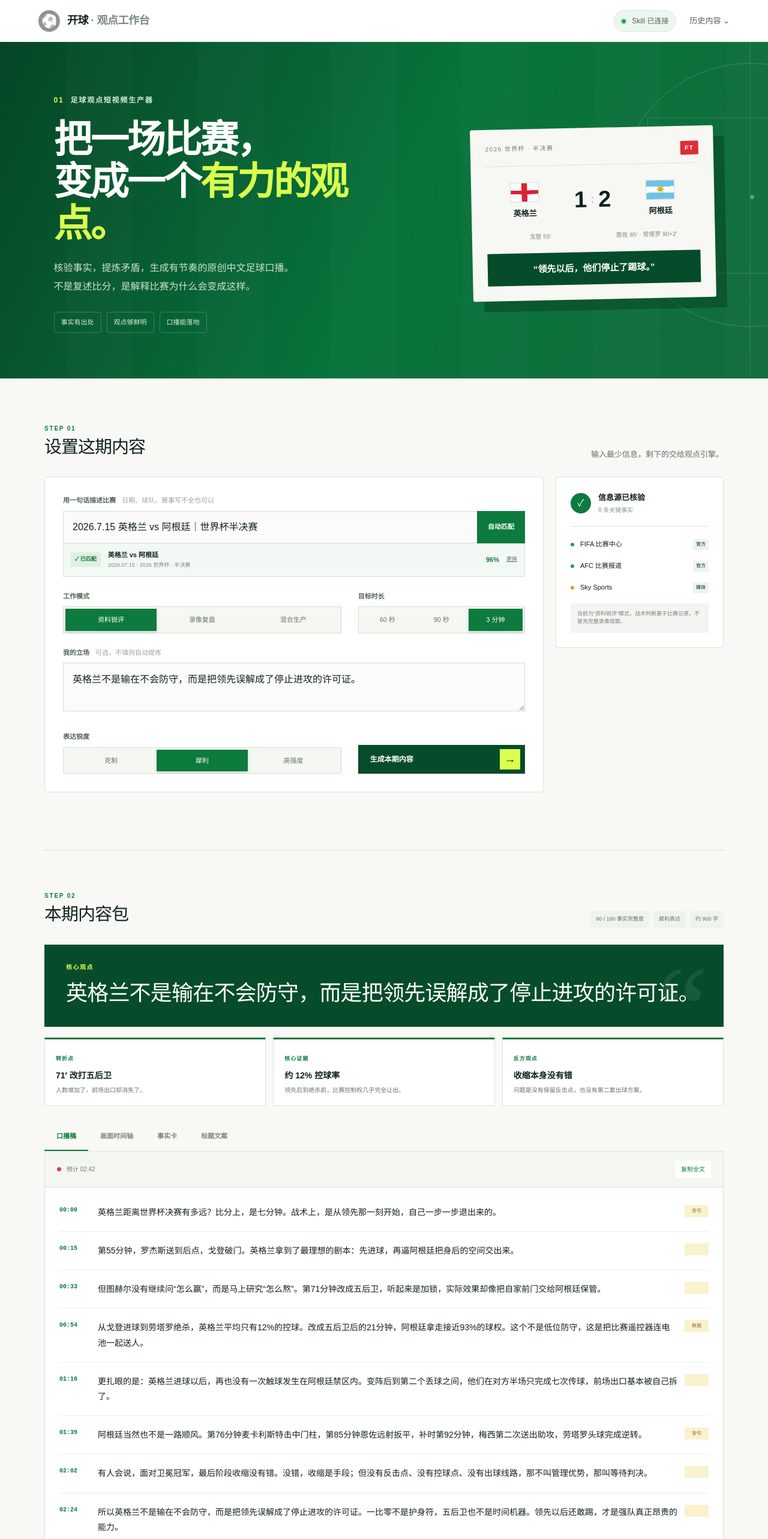
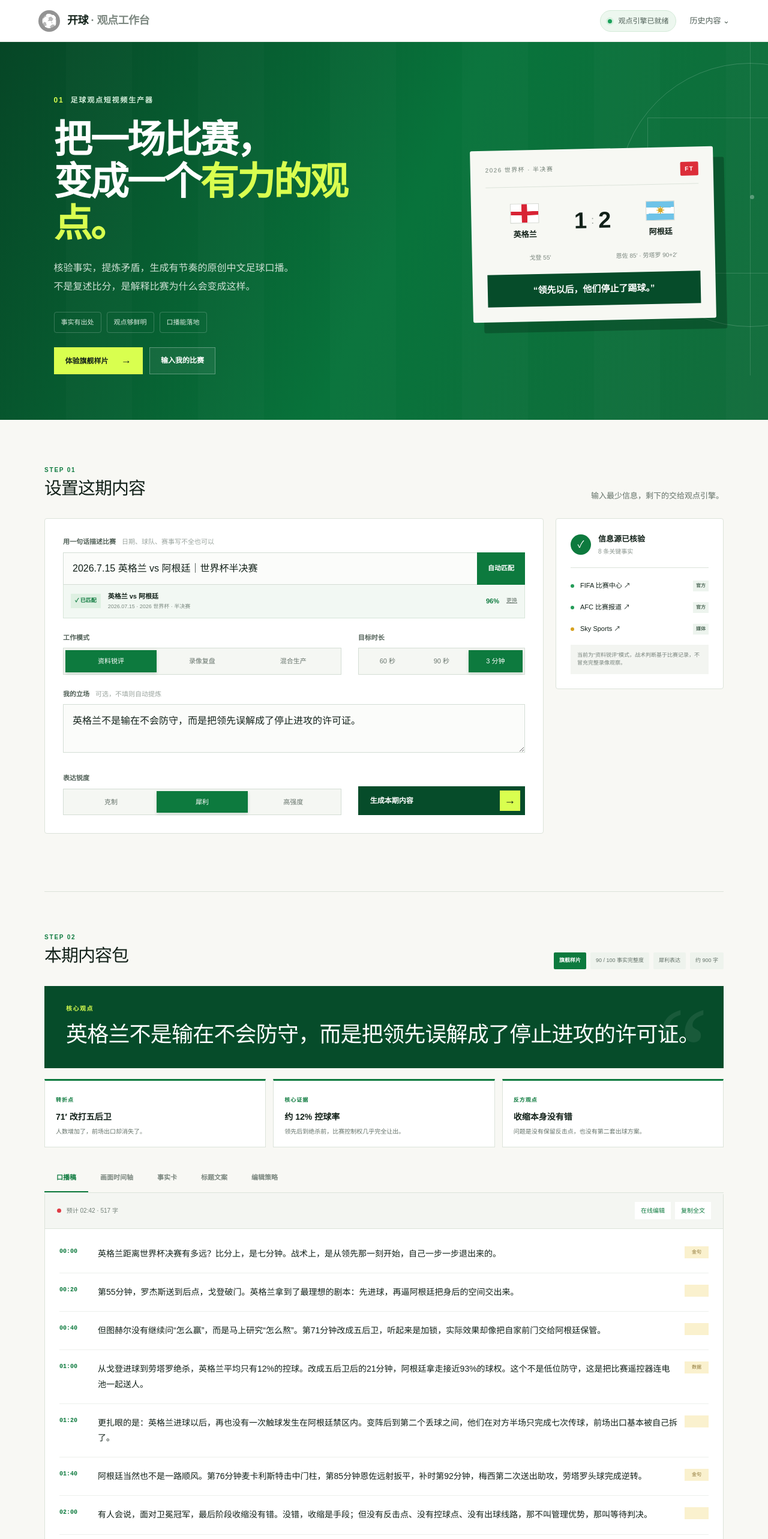
Before and after one commit to BruzeLam/football-opinion-workbench, a Next.js app: page / in a window 1280 px wide. Shown: the top 2566 px of the page at 60% size. Built offline with nearby package versions, Linux system fonts and the light colour scheme.

Commit message:
Complete the football opinion MVP workflow

```diff
--- a/app/globals.css
+++ b/app/globals.css
@@ -39,6 +39,11 @@ h1 span { color: var(--lime); }
 .hero-description { color: #cee0d4; font-size: 16px; line-height: 1.9; margin: 0 0 27px; }
 .hero-tags { display: flex; gap: 9px; }
 .hero-tags span { border: 1px solid rgba(255,255,255,.2); color: #d9e9de; padding: 8px 11px; border-radius: 4px; font-size: 11px; }
+.hero-actions { display: flex; gap: 11px; margin-top: 24px; }
+.hero-actions button { min-height: 45px; padding: 0 18px; border: 1px solid rgba(255,255,255,.3); font-size: 12px; font-weight: 900; }
+.primary-cta { color: var(--ink); background: var(--lime); border-color: var(--lime) !important; }
+.primary-cta b { margin-left: 18px; font-size: 17px; }
+.secondary-cta { color: white; background: rgba(255,255,255,.06); }
 
 .score-card { background: #f7f8f3; color: var(--ink); padding: 25px; border-radius: 3px; box-shadow: 18px 18px 0 rgba(1,35,17,.32); transform: rotate(-1.2deg); max-width: 430px; width: 100%; justify-self: end; }
 .score-top { display: flex; justify-content: space-between; color: #738077; font-size: 10px; text-transform: uppercase; letter-spacing: 1.4px; border-bottom: 1px solid #dce3da; padding-bottom: 13px; }
@@ -119,6 +124,8 @@ textarea { resize: vertical; min-height: 76px; line-height: 1.6; margin-bottom:
 .source-title small { color: #8b968f; font-size: 10px; }
 .source-card ul { list-style: none; padding: 12px 0 8px; margin: 0; }
 .source-card li { display: grid; grid-template-columns: 8px 1fr auto; align-items: center; gap: 8px; font-size: 11px; padding: 9px 0; }
+.source-card li a { color: var(--ink); text-decoration: none; }
+.source-card li a:hover { color: var(--green); text-decoration: underline; }
 .source-card li i { width: 6px; height: 6px; border-radius: 50%; background: #249c58; }
 .source-card li i.media { background: #d7a11f; }
 .source-card li b { font-size: 8px; padding: 3px 5px; background: #edf4ee; color: #4e6858; }
@@ -129,6 +136,8 @@ textarea { resize: vertical; min-height: 76px; line-height: 1.6; margin-bottom:
 .result-heading { border-top: 1px solid var(--line); padding-top: 68px; }
 .result-meta { display: flex; gap: 7px; }
 .result-meta span { padding: 7px 9px; background: #eef3ed; color: #647269; font-size: 9px; border-radius: 2px; }
+.result-meta .content-kind { color: #fff; background: var(--green); font-weight: 900; }
+.result-meta .kind-演示数据 { color: #6f5b23; background: #f5e8af; }
 .thesis { color: white; background: var(--green-deep); padding: 30px 36px; margin-bottom: 18px; position: relative; overflow: hidden; }
 .thesis::after { content: "“"; position: absolute; right: 28px; top: -40px; color: rgba(255,255,255,.08); font-size: 190px; font-family: Georgia, serif; }
 .thesis p { color: var(--lime); font-size: 10px; font-weight: 900; letter-spacing: 1.5px; text-transform: uppercase; margin: 0 0 10px; }
@@ -146,12 +155,18 @@ textarea { resize: vertical; min-height: 76px; line-height: 1.6; margin-bottom:
 .script-toolbar { display: flex; justify-content: space-between; align-items: center; padding: 15px 20px; background: #f4f6f2; border-bottom: 1px solid var(--line); font-size: 10px; color: #738078; }
 .script-toolbar i { display: inline-block; width: 7px; height: 7px; border-radius: 50%; background: #df3c45; margin-right: 6px; }
 .script-toolbar button, .headlines-card button { border: 0; background: white; color: var(--green); font-size: 10px; padding: 7px 10px; }
+.script-toolbar > div { display: flex; gap: 7px; }
 .script-list { padding: 10px 24px 18px; }
 .script-line { display: grid; grid-template-columns: 52px 1fr 40px; gap: 12px; padding: 19px 0; border-bottom: 1px solid #edf0ec; align-items: start; }
 .script-line:last-child { border-bottom: 0; }
 .script-line time { color: var(--green); font: 700 10px monospace; padding-top: 3px; }
 .script-line p { margin: 0; font-size: 14px; line-height: 1.8; }
 .script-line > span { color: #8a7333; background: #faf1ce; padding: 4px; font-size: 8px; text-align: center; min-height: 20px; }
+.script-line textarea { margin: 0; min-height: 88px; font-size: 13px; line-height: 1.7; }
+.script-line.is-editing { grid-template-columns: 52px 1fr 92px; }
+.script-line .line-actions { display: flex; gap: 4px; padding: 0; background: none; }
+.line-actions button { flex: 1; padding: 6px 4px; border: 1px solid #d8e3da; color: var(--green); background: #f5faf6; font-size: 8px; }
+.line-actions button:last-child { color: #a23c43; }
 .timeline-card, .facts-card, .headlines-card { padding: 12px 24px; }
 .timeline-card div { display: grid; grid-template-columns: 110px 1fr 1fr; gap: 20px; padding: 20px 0; border-bottom: 1px solid #edf0ec; align-items: center; }
 .timeline-card time { color: var(--green); font: 700 11px monospace; }
@@ -161,9 +176,19 @@ textarea { resize: vertical; min-height: 76px; line-height: 1.6; margin-bottom:
 .facts-card span { color: var(--green); background: #eaf4ec; padding: 6px; text-align: center; font-size: 9px; }
 .facts-card b { font-size: 13px; }
 .facts-card small { color: var(--muted); text-align: right; }
+.facts-card small a { color: var(--green); text-decoration: none; }
+.facts-card small a:hover { text-decoration: underline; }
 .headlines-card div { display: grid; grid-template-columns: 42px 1fr auto; gap: 12px; align-items: center; padding: 18px 0; border-bottom: 1px solid #edf0ec; }
 .headlines-card span { font: 900 18px monospace; color: #b5beb7; }
 .headlines-card b { font-size: 14px; }
+.strategy-card { padding: 28px; border: 1px solid var(--line); border-top: 0; background: white; }
+.strategy-card header { max-width: 720px; margin-bottom: 24px; }
+.strategy-card header span { color: var(--green); font-size: 10px; font-weight: 900; letter-spacing: 1.3px; }
+.strategy-card header h3 { margin: 8px 0 0; font-size: 22px; line-height: 1.5; }
+.strategy-grid { display: grid; grid-template-columns: repeat(5, 1fr); gap: 10px; }
+.strategy-grid section { padding: 16px; border-top: 3px solid var(--green); background: #f4f7f2; }
+.strategy-grid b { font-size: 11px; }
+.strategy-grid p { margin: 8px 0 0; color: var(--muted); font-size: 10px; line-height: 1.65; }
 
 footer { max-width: 1180px; margin: 35px auto 0; border-top: 1px solid var(--line); padding: 30px 24px 45px; display: flex; justify-content: space-between; color: #7b877f; font-size: 10px; }
 footer span { color: var(--green-deep); font-weight: 900; }
@@ -172,6 +197,7 @@ footer span { color: var(--green-deep); font-weight: 900; }
   .hero { grid-template-columns: 1fr; padding-top: 65px; }
   .score-card { justify-self: start; }
   .builder { grid-template-columns: 1fr; }
+  .strategy-grid { grid-template-columns: repeat(2, 1fr); }
   .source-card { display: grid; grid-template-columns: 1fr 1fr; gap: 16px; }
   .source-card > p { grid-column: 1 / -1; }
   h1 { letter-spacing: -2px; }
@@ -184,6 +210,7 @@ footer span { color: var(--green-deep); font-weight: 900; }
   h1 { font-size: 43px; }
   .hero-description br { display: none; }
   .hero-tags { flex-wrap: wrap; }
+  .hero-actions { align-items: stretch; flex-direction: column; }
   .score-card { transform: none; box-shadow: 9px 9px 0 rgba(1,35,17,.32); }
   .workspace, .results { padding-left: 16px; padding-right: 16px; }
   .section-heading { align-items: start; }
@@ -199,9 +226,12 @@ footer span { color: var(--green-deep); font-weight: 900; }
   .tabs button { flex: 0 0 auto; padding: 13px 15px; }
   .script-list { padding: 5px 16px 12px; }
   .script-line { grid-template-columns: 44px 1fr; }
+  .script-line.is-editing { grid-template-columns: 44px 1fr; }
+  .script-line .line-actions { grid-column: 2; display: flex; }
   .script-line > span { display: none; }
   .timeline-card div { grid-template-columns: 1fr; gap: 6px; }
   .facts-card div { grid-template-columns: 76px 1fr; }
   .facts-card small { grid-column: 2; text-align: left; }
+  .strategy-grid { grid-template-columns: 1fr; }
   footer { display: grid; gap: 8px; }
 }
--- a/app/page.tsx
+++ b/app/page.tsx
@@ -14,14 +14,14 @@ const script = [
 ];
 
 const facts = [
-  ["官方事实", "英格兰 1–2 阿根廷；比赛于亚特兰大举行", "FIFA / AFC"],
-  ["官方事实", "戈登 55′；恩佐 85′；劳塔罗 90+2′", "FIFA / Sky Sports"],
-  ["官方事实", "梅西助攻阿根廷两个进球", "FIFA / Sky Sports"],
-  ["媒体统计", "英格兰进球至绝杀期间，平均控球率仅约 12%", "Sky Sports"],
-  ["媒体统计", "变五后卫后的 21 分钟，阿根廷接近 93% 球权", "Sky Sports"],
-  ["媒体统计", "英格兰进球后没有再触球进入阿根廷禁区", "Sky Sports"],
-  ["媒体统计", "变阵后至第二个丢球，英格兰在对方半场仅 7 次传球", "Sky Sports"],
-  ["分析判断", "防守人数增加，但出球点和反击出口同时消失", "基于比赛进程"],
+  { type: "官方事实", fact: "英格兰 1–2 阿根廷；比赛于亚特兰大举行", source: "FIFA / AFC", url: "https://www.fifa.com/en/articles/england-argentina-match-report-highlights" },
+  { type: "官方事实", fact: "戈登 55′；恩佐 85′；劳塔罗 90+2′", source: "FIFA / Sky Sports", url: "https://www.skysports.com/football/england-vs-argentina/549867" },
+  { type: "官方事实", fact: "梅西助攻阿根廷两个进球", source: "FIFA / Sky Sports", url: "https://www.fifa.com/en/articles/england-argentina-match-report-highlights" },
+  { type: "媒体统计", fact: "英格兰进球至绝杀期间，平均控球率仅约 12%", source: "Sky Sports", url: "https://www.skysports.com/football/england-vs-argentina/549867" },
+  { type: "媒体统计", fact: "变五后卫后的 21 分钟，阿根廷接近 93% 球权", source: "Sky Sports", url: "https://www.skysports.com/football/england-vs-argentina/549867" },
+  { type: "媒体统计", fact: "英格兰进球后没有再触球进入阿根廷禁区", source: "Sky Sports", url: "https://www.skysports.com/football/england-vs-argentina/549867" },
+  { type: "媒体统计", fact: "变阵后至第二个丢球，英格兰在对方半场仅 7 次传球", source: "Sky Sports", url: "https://www.skysports.com/football/england-vs-argentina/549867" },
+  { type: "分析判断", fact: "防守人数增加，但出球点和反击出口同时消失", source: "编辑判断" },
 ];
 
 const headlines = [
@@ -46,6 +46,31 @@ type MatchCandidate = {
   awayScore?: number | null;
 };
 
+type ScriptLine = { time: string; text: string };
+type FactItem = { type: string; fact: string; source: string; url?: string };
+type ContentPackage = {
+  thesis: string;
+  script: ScriptLine[];
+  facts: FactItem[];
+  headlines: string[];
+};
+
+const durationIndexes: Record<string, number[]> = {
+  "60 秒": [0, 3, 4, 7],
+  "90 秒": [0, 1, 2, 3, 5, 7],
+  "3 分钟": [0, 1, 2, 3, 4, 5, 6, 7],
+};
+
+function fitDuration(lines: ScriptLine[], duration: string) {
+  const indexes = durationIndexes[duration] || durationIndexes["3 分钟"];
+  const selected = indexes.map((index) => lines[index]).filter(Boolean);
+  const step = duration === "60 秒" ? 18 : duration === "90 秒" ? 16 : 20;
+  return selected.map((line, index) => ({
+    ...line,
+    time: `${String(Math.floor(index * step / 60)).padStart(2, "0")}:${String(index * step % 60).padStart(2, "0")}`,
+  }));
+}
+
 const matchCandidates = [
   {
     id: "wc-2026-eng-arg",
@@ -69,7 +94,7 @@ const matchCandidates = [
   },
 ] satisfies MatchCandidate[];
 
-function buildOpinionPackage(match: MatchCandidate, stance: string) {
+function buildOpinionPackage(match: MatchCandidate, stance: string, duration: string): ContentPackage {
   const [fallbackHome, fallbackAway] = match.teams.split(" vs ");
   const home = match.homeTeam || fallbackHome || "主队";
   const away = match.awayTeam || fallbackAway || "客队";
@@ -89,14 +114,15 @@ function buildOpinionPackage(match: MatchCandidate, stance: string) {
     { time: "01:42", text: `${verdict} 下一场可以换人、换阵，最难换掉的，是球队在关键时刻下意识选择的那条路。` },
   ];
 
+  const paddedScript = [...generatedScript, generatedScript[4], generatedScript[5]];
   return {
     thesis: verdict,
-    script: generatedScript,
+    script: fitDuration(paddedScript, duration),
     facts: [
-      ["比赛数据", `${home} ${match.score} ${away}`, match.source || "用户确认"],
-      ["赛事信息", `${match.date} · ${match.competition}`, match.source || "用户确认"],
-      ["分析判断", "比赛矛盾由结果、对阵与用户立场提炼", "观点引擎"],
-      ["事实边界", "未获得的进球时间、阵容和技术统计不会自动补写", "系统规则"],
+      { type: "比赛数据", fact: `${home} ${match.score} ${away}`, source: match.source || "用户确认" },
+      { type: "赛事信息", fact: `${match.date} · ${match.competition}`, source: match.source || "用户确认" },
+      { type: "分析判断", fact: "比赛矛盾由结果、对阵与用户立场提炼", source: "观点引擎" },
+      { type: "事实边界", fact: "未获得的进球时间、阵容和技术统计不会自动补写", source: "系统规则" },
     ],
     headlines: [
       `${home}对${away}：比分只是结果，选择才是答案`,
@@ -120,18 +146,70 @@ export default function Home() {
   const [searching, setSearching] = useState(false);
   const [searchMessage, setSearchMessage] = useState("");
   const [stance, setStance] = useState("英格兰不是输在不会防守，而是把领先误解成了停止进攻的许可证。");
-  const [content, setContent] = useState(() => ({ thesis: "英格兰不是输在不会防守，而是把领先误解成了停止进攻的许可证。", script, facts, headlines }));
+  const [contentKind, setContentKind] = useState<"旗舰样片" | "AI 初稿" | "演示数据">("旗舰样片");
+  const [editing, setEditing] = useState(false);
+  const [content, setContent] = useState<ContentPackage>(() => ({
+    thesis: "英格兰不是输在不会防守，而是把领先误解成了停止进攻的许可证。",
+    script: fitDuration(script, "3 分钟"),
+    facts,
+    headlines,
+  }));
   const resultRef = useRef<HTMLElement>(null);
+  const workspaceRef = useRef<HTMLElement>(null);
 
   const total = useMemo(() => duration === "60 秒" ? "约 280 字" : duration === "3 分钟" ? "约 900 字" : "约 520 字", [duration]);
 
   function generate() {
     setGenerated(false);
     window.setTimeout(() => {
-      setContent(buildOpinionPackage(selectedMatch, stance));
+      setContent(buildOpinionPackage(selectedMatch, stance, duration));
+      setContentKind(selectedMatch.id === "wc-2026-eng-arg" ? "旗舰样片" : "AI 初稿");
       setGenerated(true);
       resultRef.current?.scrollIntoView({ behavior: "smooth", block: "start" });
     }, 450);
+  }
+
+  function changeDuration(nextDuration: string) {
+    setDuration(nextDuration);
+    if (contentKind === "旗舰样片") {
+      setContent((current) => ({ ...current, script: fitDuration(script, nextDuration) }));
+    } else {
+      setContent(buildOpinionPackage(selectedMatch, stance, nextDuration));
+    }
+  }
+
+  function openFlagship() {
+    setSelectedMatch(matchCandidates[0]);
+    setMatchQuery("2026.7.15 英格兰 vs 阿根廷｜世界杯半决赛");
+    setContent({
+      thesis: "英格兰不是输在不会防守，而是把领先误解成了停止进攻的许可证。",
+      script: fitDuration(script, duration),
+      facts,
+      headlines,
+    });
+    setContentKind("旗舰样片");
+    setActiveTab("口播稿");
+    window.setTimeout(() => resultRef.current?.scrollIntoView({ behavior: "smooth", block: "start" }), 0);
+  }
+
+  function updateScriptLine(index: number, text: string) {
+    setContent((current) => ({
+      ...current,
+      script: current.script.map((line, lineIndex) => lineIndex === index ? { ...line, text } : line),
+    }));
+  }
+
+  function removeScriptLine(index: number) {
+    setContent((current) => ({ ...current, script: current.script.filter((_, lineIndex) => lineIndex !== index) }));
+  }
+
+  function rewriteScriptLine(index: number) {
+    setContent((current) => ({
+      ...current,
+      script: current.script.map((line, lineIndex) => lineIndex === index
+        ? { ...line, text: `${line.text.replace(/[。！]$/, "")}。换句话说，比分能遮住问题一晚，比赛内容不会替任何人长期保密。` }
+        : line),
+    }));
   }
 
   async function copyScript() {
@@ -165,12 +243,14 @@ export default function Home() {
   function selectMatch(candidate: MatchCandidate) {
     setSelectedMatch(candidate);
     setMatchQuery(`${candidate.date} ${candidate.teams}｜${candidate.competition}`);
+    setContentKind(candidate.id === "wc-2026-eng-arg" ? "旗舰样片" : "AI 初稿");
     setShowMatches(false);
   }
 
   function loadDemoMatch() {
     setCandidates(matchCandidates);
     setSearchMessage("以下内容是演示数据，不代表真实赛果");
+    setContentKind("演示数据");
   }
 
   return (
@@ -181,7 +261,7 @@ export default function Home() {
           <span>开球<span className="brand-light"> · 观点工作台</span></span>
         </a>
         <div className="top-actions">
-          <span className="status"><i /> Skill 已连接</span>
+          <span className="status"><i /> 观点引擎已就绪</span>
           <button className="ghost-button">历史内容 <span>⌄</span></button>
         </div>
       </header>
@@ -194,6 +274,10 @@ export default function Home() {
           <p className="hero-description">核验事实，提炼矛盾，生成有节奏的原创中文足球口播。<br />不是复述比分，是解释比赛为什么会变成这样。</p>
           <div className="hero-tags">
             <span>事实有出处</span><span>观点够鲜明</span><span>口播能落地</span>
+          </div>
+          <div className="hero-actions">
+            <button className="primary-cta" onClick={openFlagship}>体验旗舰样片 <b>→</b></button>
+            <button className="secondary-cta" onClick={() => workspaceRef.current?.scrollIntoView({ behavior: "smooth" })}>输入我的比赛</button>
           </div>
         </div>
         <aside className="score-card">
@@ -208,7 +292,7 @@ export default function Home() {
         </aside>
       </section>
 
-      <section className="workspace">
+      <section className="workspace" ref={workspaceRef}>
         <div className="section-heading">
           <div><p className="step">STEP 01</p><h2>设置这期内容</h2></div>
           <p>输入最少信息，剩下的交给观点引擎。</p>
@@ -285,7 +369,7 @@ export default function Home() {
               <div>
                 <label>目标时长</label>
                 <div className="segmented compact">
-                  {["60 秒", "90 秒", "3 分钟"].map((item) => <button key={item} className={duration === item ? "active" : ""} onClick={() => setDuration(item)}>{item}</button>)}
+                  {["60 秒", "90 秒", "3 分钟"].map((item) => <button key={item} className={duration === item ? "active" : ""} onClick={() => changeDuration(item)}>{item}</button>)}
                 </div>
               </div>
             </div>
@@ -307,9 +391,9 @@ export default function Home() {
           <aside className="source-card">
             <div className="source-title"><span>✓</span><div><b>信息源已核验</b><small>8 条关键事实</small></div></div>
             <ul>
-              <li><i className="official" />FIFA 比赛中心 <b>官方</b></li>
-              <li><i className="official" />AFC 比赛报道 <b>官方</b></li>
-              <li><i className="media" />Sky Sports <b>媒体</b></li>
+              <li><i className="official" /><a href="https://www.fifa.com/en/articles/england-argentina-match-report-highlights" target="_blank" rel="noreferrer">FIFA 比赛中心 ↗</a><b>官方</b></li>
+              <li><i className="official" /><a href="https://www.the-afc.com/en/national/fifa_world_cup.html/news/s-final-messis-argentina-stun-england-in-comeback" target="_blank" rel="noreferrer">AFC 比赛报道 ↗</a><b>官方</b></li>
+              <li><i className="media" /><a href="https://www.skysports.com/football/england-vs-argentina/549867" target="_blank" rel="noreferrer">Sky Sports ↗</a><b>媒体</b></li>
             </ul>
             <p>当前为“{mode}”模式，战术判断基于比赛记录，不冒充完整录像观察。</p>
           </aside>
@@ -319,7 +403,7 @@ export default function Home() {
       <section className={`results ${generated ? "" : "loading"}`} ref={resultRef}>
         <div className="section-heading result-heading">
           <div><p className="step">STEP 02</p><h2>本期内容包</h2></div>
-          <div className="result-meta"><span>90 / 100 事实完整度</span><span>{sharpness}表达</span><span>{total}</span></div>
+          <div className="result-meta"><span className={`content-kind kind-${contentKind}`}>{contentKind}</span><span>90 / 100 事实完整度</span><span>{sharpness}表达</span><span>{total}</span></div>
         </div>
 
         <div className="thesis">
@@ -334,16 +418,21 @@ export default function Home() {
         </div>
 
         <nav className="tabs" aria-label="内容包视图">
-          {["口播稿", "画面时间轴", "事实卡", "标题文案"].map((tab) => <button key={tab} className={activeTab === tab ? "active" : ""} onClick={() => setActiveTab(tab)}>{tab}</button>)}
+          {["口播稿", "画面时间轴", "事实卡", "标题文案", "编辑策略"].map((tab) => <button key={tab} className={activeTab === tab ? "active" : ""} onClick={() => setActiveTab(tab)}>{tab}</button>)}
         </nav>
 
         {activeTab === "口播稿" && (
           <article className="script-card">
-            <div className="script-toolbar"><span><i /> 预计 {duration === "60 秒" ? "00:58" : duration === "90 秒" ? "01:28" : "02:42"}</span><button onClick={copyScript}>{copied ? "已复制 ✓" : "复制全文"}</button></div>
+            <div className="script-toolbar">
+              <span><i /> 预计 {duration === "60 秒" ? "00:58" : duration === "90 秒" ? "01:28" : "02:42"} · {content.script.reduce((sum, item) => sum + item.text.length, 0)} 字</span>
+              <div><button onClick={() => setEditing((value) => !value)}>{editing ? "完成编辑" : "在线编辑"}</button><button onClick={copyScript}>{copied ? "已复制 ✓" : "复制全文"}</button></div>
+            </div>
             <div className="script-list">
               {content.script.map((item, index) => (
-                <div className="script-line" key={item.time}>
-                  <time>{item.time}</time><p>{item.text}</p><span>{index === 0 || index === 5 ? "金句" : index === 3 ? "数据" : ""}</span>
+                <div className={`script-line ${editing ? "is-editing" : ""}`} key={`${item.time}-${index}`}>
+                  <time>{item.time}</time>
+                  {editing ? <textarea value={item.text} onChange={(event) => updateScriptLine(index, event.target.value)} aria-label={`编辑第 ${index + 1} 段口播`} /> : <p>{item.text}</p>}
+                  {editing ? <span className="line-actions"><button onClick={() => rewriteScriptLine(index)}>改写</button><button onClick={() => removeScriptLine(index)}>删除</button></span> : <span>{index === 0 || index === 5 ? "金句" : index === 3 ? "数据" : ""}</span>}
                 </div>
               ))}
             </div>
@@ -367,7 +456,7 @@ export default function Home() {
 
         {activeTab === "事实卡" && (
           <article className="facts-card">
-            {content.facts.map(([type, fact, source]) => <div key={fact}><span>{type}</span><b>{fact}</b><small>{source}</small></div>)}
+            {content.facts.map(({ type, fact, source, url }) => <div key={fact}><span>{type}</span><b>{fact}</b><small>{url ? <a href={url} target="_blank" rel="noreferrer">{source} ↗</a> : source}</small></div>)}
           </article>
         )}
 
@@ -376,9 +465,22 @@ export default function Home() {
             {content.headlines.map((headline, index) => <div key={headline}><span>0{index + 1}</span><b>{headline}</b><button onClick={() => navigator.clipboard?.writeText(headline)}>复制</button></div>)}
           </article>
         )}
+
+        {activeTab === "编辑策略" && (
+          <article className="strategy-card">
+            <header><span>为什么这样写</span><h3>不是堆情绪，而是先让事实站稳，再把矛盾推到台前。</h3></header>
+            <div className="strategy-grid">
+              <section><b>01 · 冷开场</b><p>先给结果与代价，不绕背景，让观众在前五秒知道“这场球为什么值得讲”。</p></section>
+              <section><b>02 · 单一矛盾</b><p>把复杂比赛压缩成“领先后是否还敢踢”，保证口播有一条清晰主线。</p></section>
+              <section><b>03 · 证据递进</b><p>换人、控球、射门、进球按因果排序；数据不是装饰，而是观点的承重墙。</p></section>
+              <section><b>04 · 给反方出口</b><p>承认收缩本身合理，再指出执行缺陷，避免把锐评写成情绪宣判。</p></section>
+              <section><b>05 · 原创表达</b><p>借鉴强节奏足球评论的方法，不复刻任何真实创作者的口头禅或身份。</p></section>
+            </div>
+          </article>
+        )}
       </section>
 
-      <footer><span>开球 · 观点工作台</span><p>原创表达 · 事实优先 · 不冒充任何真实创作者</p><b>Powered by $football-opinion-show-producer</b></footer>
+      <footer><span>开球 · 观点工作台</span><p>原创表达 · 事实优先 · 不冒充任何真实创作者</p><b>观点引擎 · MVP</b></footer>
     </main>
   );
 }
```
